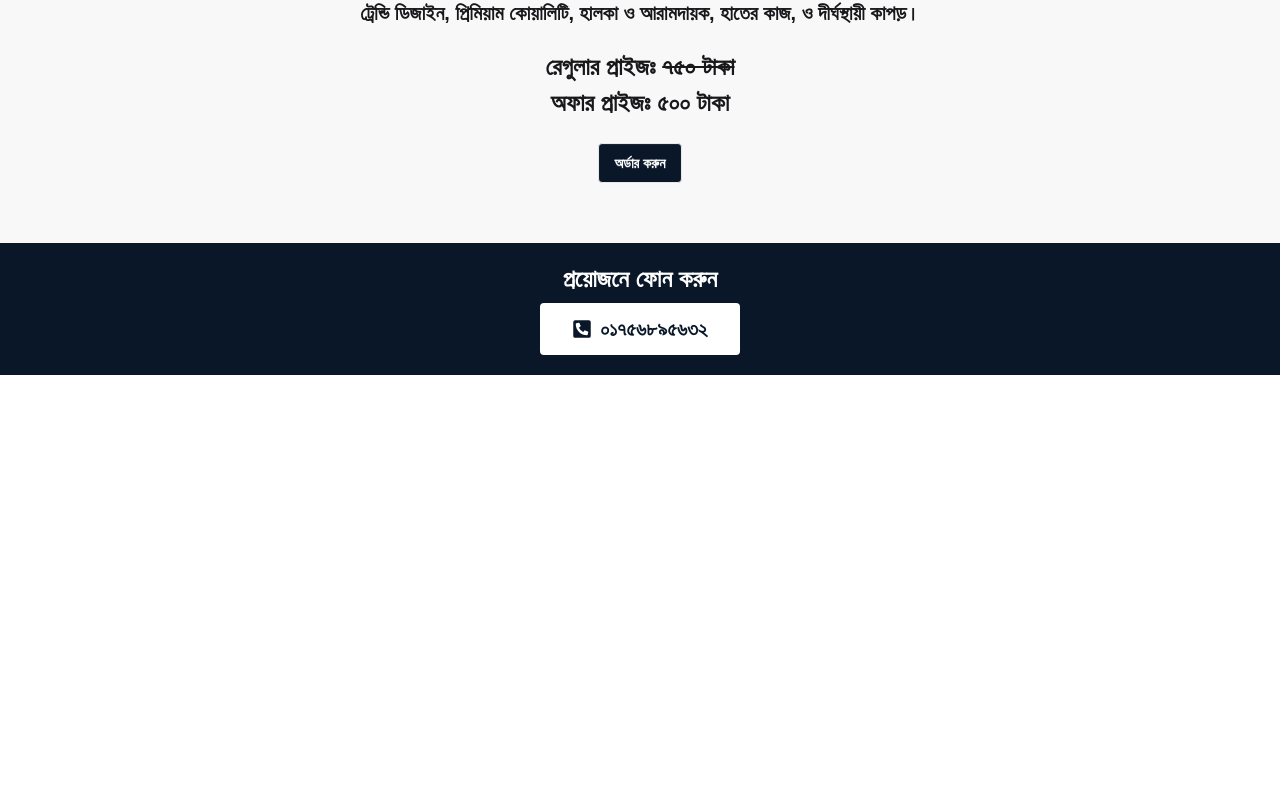
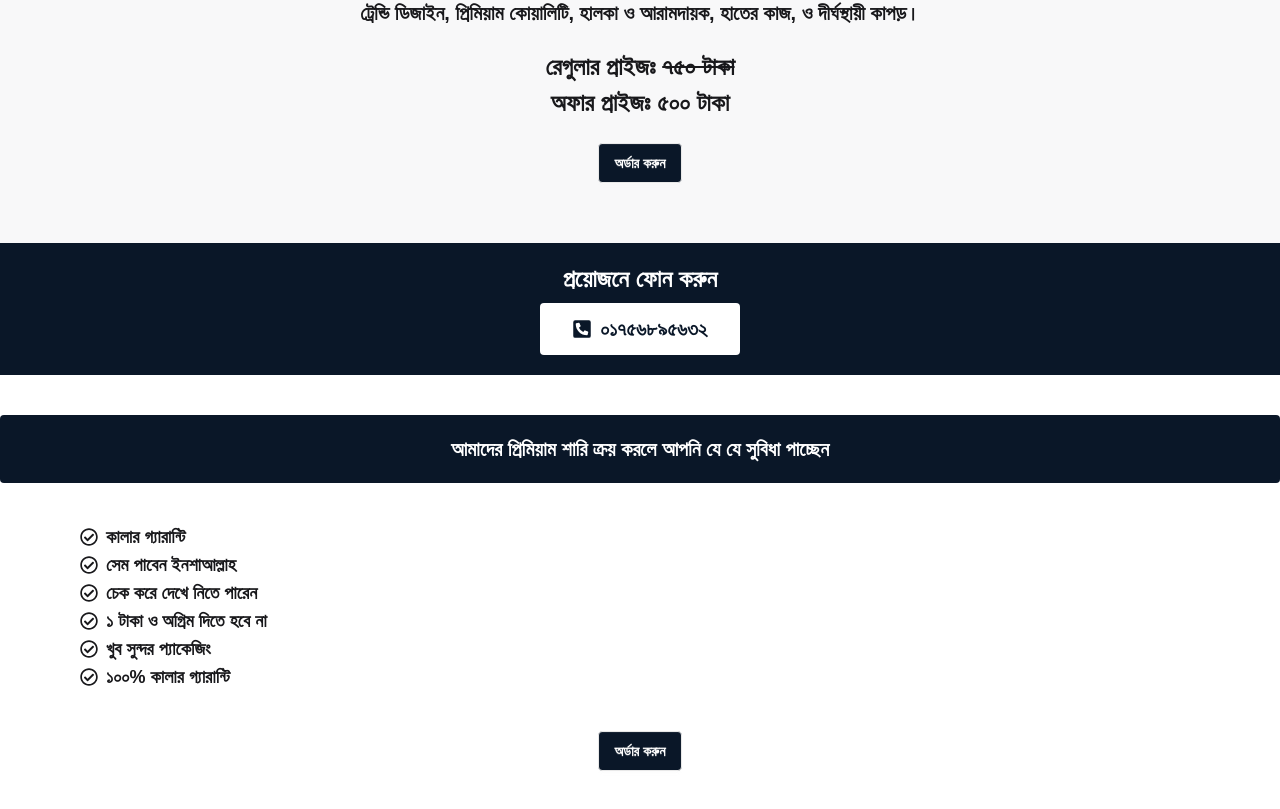
Before and after one commit to jahidul2004/tashon-sarees, a React (Vite) app: page / in a window 1280 px wide. Shown: the part 928-1737 px from the top of the page. Before the commit the page ends 1303 px from the top, so only its background shows below. Built offline with nearby package versions, Linux system fonts and the light colour scheme; a web font is replaced by a local one.

Commit message:
Benefit section added.

```diff
--- a/src/App.jsx
+++ b/src/App.jsx
@@ -1,3 +1,4 @@
+import Benefit from "./components/benefit/Benefit";
 import Contact from "./components/contact/Contact";
 import Hero from "./components/hero/Hero";
 import NavBar from "./components/navbar/NavBar";
@@ -16,6 +17,10 @@ function App() {
            {/* Contact */}
            <Contact></Contact>
            {/* Contact end */}
+
+           {/* Benefit */}
+           <Benefit></Benefit>
+           {/* Benefit end */}
         </>
     );
 }
--- /dev/null
+++ b/src/components/benefit/Benefit.jsx
@@ -0,0 +1,49 @@
+import { FaRegCheckCircle } from "react-icons/fa";
+
+const Benefit = () => {
+    return (
+        <div className="w-full md:container mx-auto ">
+            <div className="w-[80%] mx-auto md:w-full text-center p-5 bg-[#0a1728] text-white my-10 rounded">
+                <h1 className="text-xl font-semibold">
+                    আমাদের প্রিমিয়াম শারি ক্রয় করলে আপনি যে যে সুবিধা পাচ্ছেন
+                </h1>
+            </div>
+
+            <div className="mx-5 md:mx-20 my-10">
+                <ul className="text-lg font-semibold">
+                    <li className="flex items-center gap-2">
+                        <FaRegCheckCircle />
+                        কালার গ্যারান্টি
+                    </li>
+                    <li className="flex items-center gap-2">
+                        <FaRegCheckCircle />
+                        সেম পাবেন ইনশাআল্লাহ
+                    </li>
+                    <li className="flex items-center gap-2">
+                        <FaRegCheckCircle />
+                        চেক করে দেখে নিতে পারেন
+                    </li>
+                    <li className="flex items-center gap-2">
+                        <FaRegCheckCircle />১ টাকা ও অগ্রিম দিতে হবে না
+                    </li>
+                    <li className="flex items-center gap-2">
+                        <FaRegCheckCircle />
+                        খুব সুন্দর প্যাকেজিং
+                    </li>
+                    <li className="flex items-center gap-2">
+                        <FaRegCheckCircle />
+                        ১০০% কালার গ্যারান্টি
+                    </li>
+                </ul>
+
+                <div className="flex items-center justify-center my-5">
+                    <button className="my-5 btn bg-[#0a1728] text-white">
+                        অর্ডার করুন
+                    </button>
+                </div>
+            </div>
+        </div>
+    );
+};
+
+export default Benefit;
```
